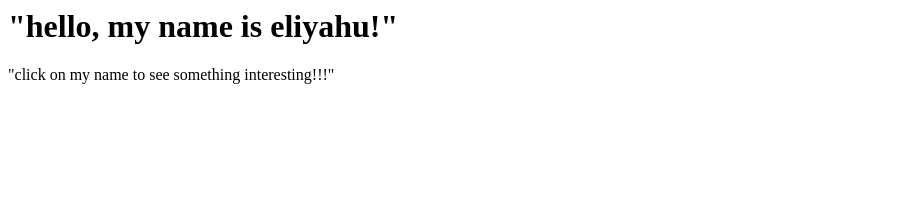
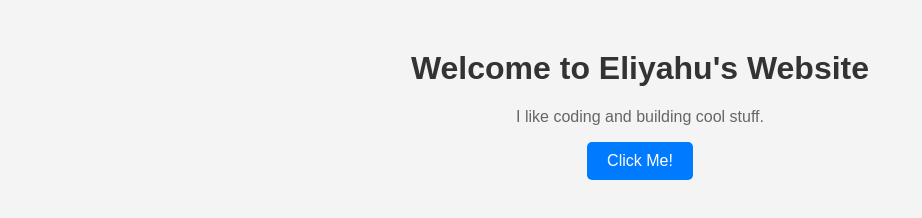
Before and after one commit to eliyahu501/mywebsite, a plain HTML site: page index.html in a window 1280 px wide. Shown: the whole page, without its empty margins (0-922 px from the left). Drawn offline with Linux system fonts and the light colour scheme.

Commit message:
Update index.html
ai version of my website.

```diff
--- a/index.html
+++ b/index.html
@@ -1,9 +1,50 @@
-<html>
-  <body>
-    <h1>"hello, my name is eliyahu!"</h1>
-    <p>"click on my name to see something interesting!!!"</p>
+<!DOCTYPE html>
+<html lang="en">
+<head>
+    <meta charset="UTF-8">
+    <meta name="viewport" content="width=device-width, initial-scale=1.0">
+    <title>Eliyahu's Website</title>
+    <style>
+        body {
+            font-family: Arial, sans-serif;
+            text-align: center;
+            background-color: #f4f4f4;
+            margin: 0;
+            padding: 0;
+        }
+        .container {
+            margin-top: 50px;
+        }
+        h1 {
+            color: #333;
+        }
+        p {
+            color: #666;
+        }
+        button {
+            background-color: #007BFF;
+            color: white;
+            border: none;
+            padding: 10px 20px;
+            font-size: 16px;
+            cursor: pointer;
+            border-radius: 5px;
+        }
+        button:hover {
+            background-color: #0056b3;
+        }
+    </style>
+</head>
+<body>
+    <div class="container">
+        <h1>Welcome to Eliyahu's Website</h1>
+        <p>I like coding and building cool stuff.</p>
+        <button onclick="showMessage()">Click Me!</button>
+    </div>
     <script>
-      alert("hello, totty!!");
+        function showMessage() {
+            alert('Keep coding and creating awesome things!\n       Eliyahu');
+        }
     </script>
-  </body>
+</body>
 </html>
```
